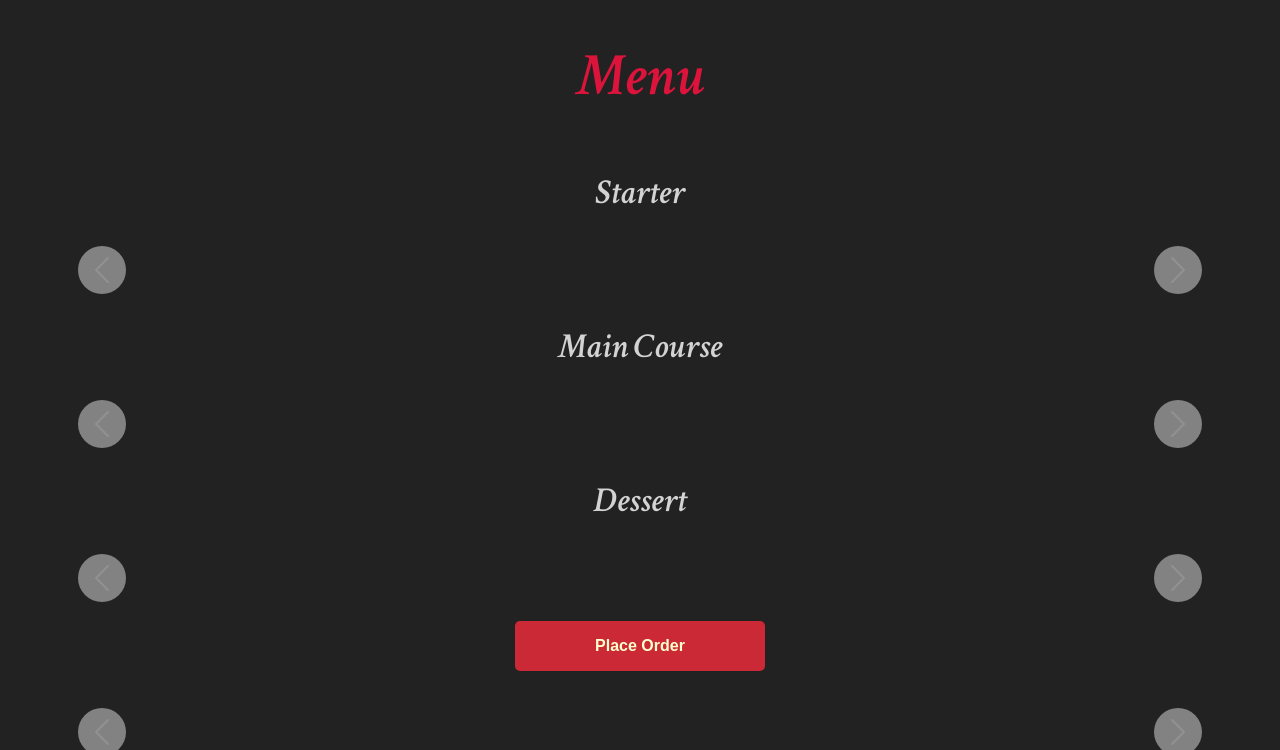
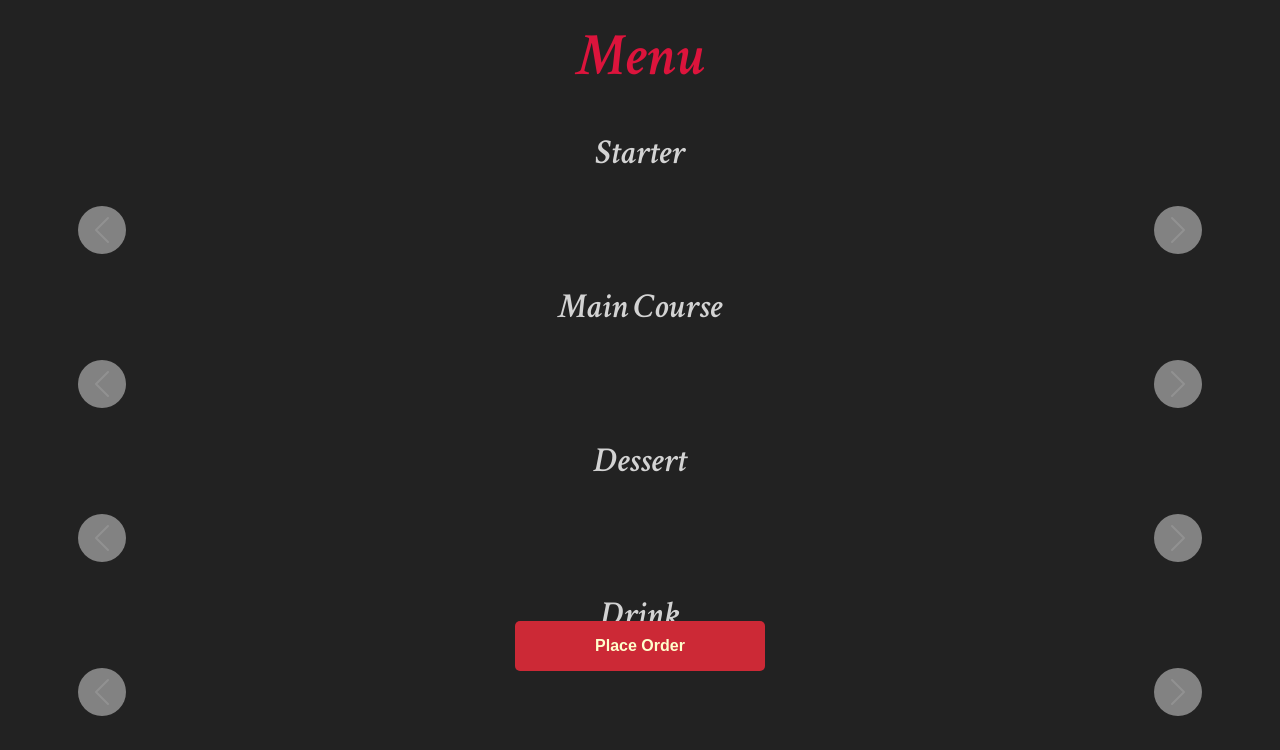
Before and after one commit to zeeshan-shah/pp4-django, a Django app: page /menu/ in a window 1280 px wide. Shown: the part 119-869 px from the top of the page. Run offline with Django 3.2, Linux system fonts and the light colour scheme; data that the repository does not hold is empty.

Commit message:
style(css): Adjust styling of some elements in style.css

```diff
--- a/static/css/style.css
+++ b/static/css/style.css
@@ -208,7 +208,6 @@ img {
     font-style: italic;
     color: #DC143C;
     font-size: 60px;
-    margin: 20px auto;
 }
 
 /* Category heading styles */
```
